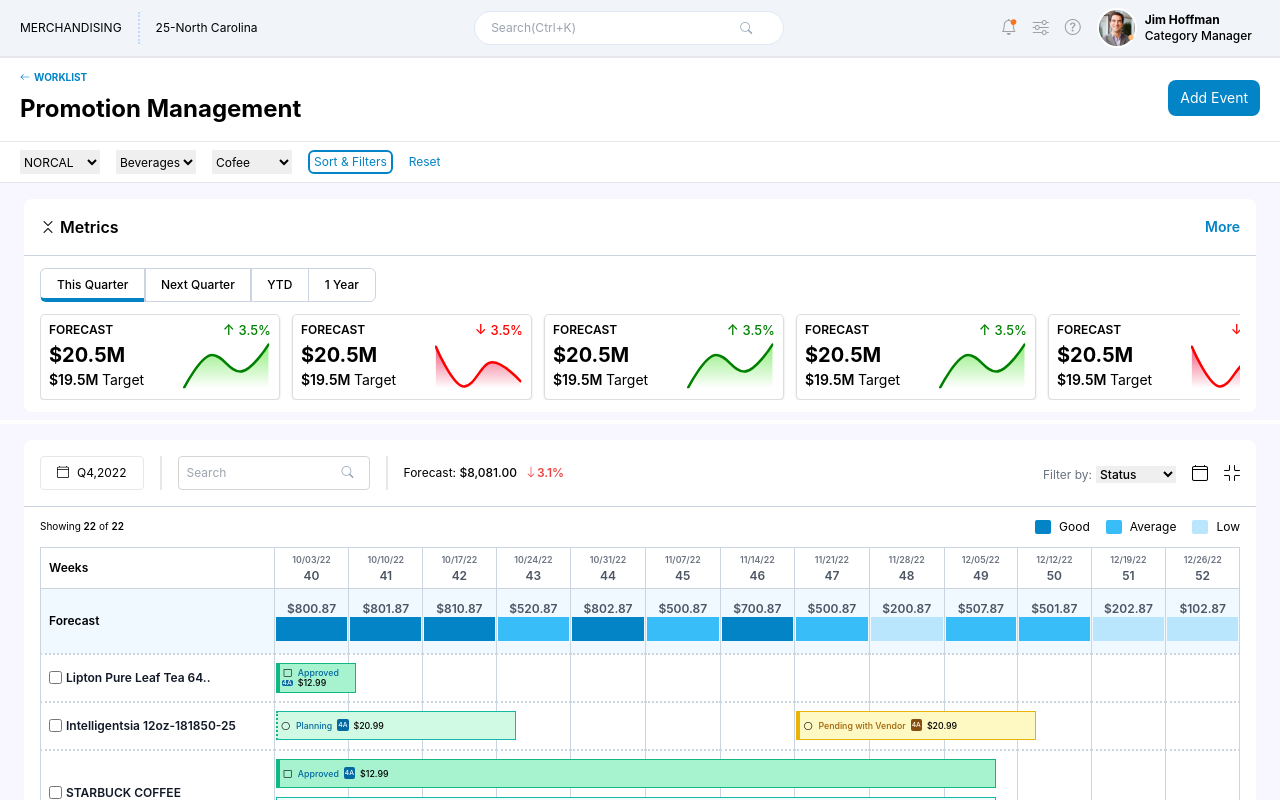
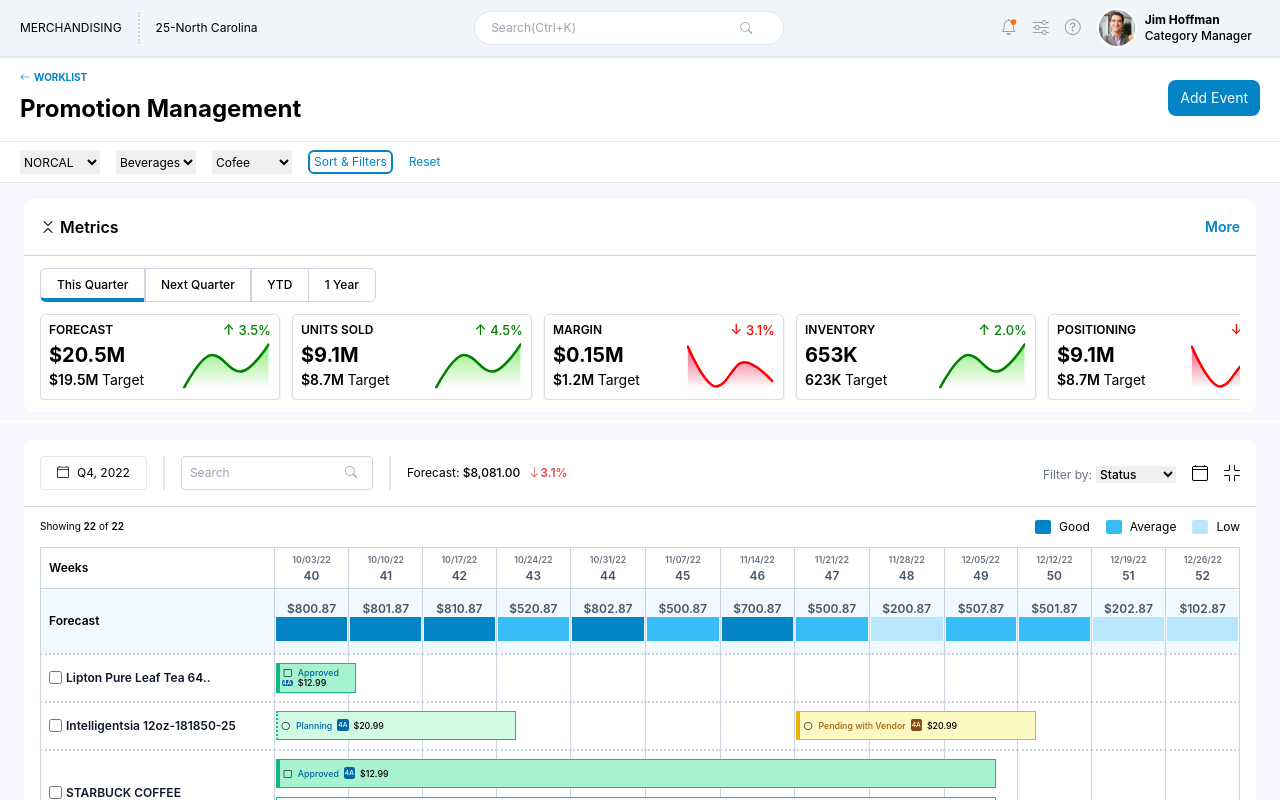
Before and after one commit to anubhavcse08/abs_poc_moonraft, a React (Create React App) app: page / in a window 1280 px wide. Shown: the top 800 px of the page. Built offline with nearby package versions, Linux system fonts and the light colour scheme.

Commit message:
Dynamic data for graph

```diff
--- a/package.json
+++ b/package.json
@@ -1,5 +1,5 @@
 {
-  "homepage": "http://umesh-pati1.github.io/albertsons-poc",
+  "homepage": "http://anubhavcse08.github.io/albertsons-poc",
   "name": "albertsons-poc",
   "version": "0.1.0",
   "private": true,
--- a/src/App.js
+++ b/src/App.js
@@ -1,4 +1,4 @@
-import React, { useState } from "react";
+import React, { useEffect, useState } from "react";
 import "./App.css";
 import TableDesc from "./components/dashboard/TableDesc";
 import TopHeader from "./components/TopHeader/TopHeader";
@@ -7,11 +7,16 @@ import TimeButtonMenu from "./components/metrics/TimeButtonMenu";
 import Header from "./components/header/header";
 import Form from "./components/Form/form";
 import { header } from "./apiData/header";
+import { pageData } from "./apiData/metrics";
 import TitleForecastStatus from "./components/dashboard/TitleForecastStatus";
 
 const App = () => {
 
   const [selectStatus, setselectStatus] = useState('Status');
+  const [resultShow, setResultShow] = useState(0);
+  const [currentQuater, setCurrentQuater] = useState('This Quarter');
+  const [currentQuaterData, setCurrentQuaterData] = useState([]);
+
   const options = {
     title: "FORECAST",
     actualAmount: "$20.5M",
@@ -19,8 +24,20 @@ const App = () => {
     growthPercent: "3.5%",
   };
   const onSelectStatus = (event) => {
-    // console.log("EEEEEEEEEEE", event.target.value);
     setselectStatus(event.target.value);
+  }
+  const onShowResult = (numberOfData) => {
+    setResultShow(numberOfData);
+  }
+  useEffect(() => {
+    const currentQuaterDataValue = pageData.metricDetails.find(data => data.quarter === currentQuater);
+    setCurrentQuaterData(currentQuaterDataValue);
+  }, [currentQuater]);
+
+  const getCurrentQuater = (currentQuaterValue) => {
+    setCurrentQuater(currentQuaterValue);
+    // const currentQuaterDataValue = pageData.metricDetails.find(data => data.quarter === currentQuaterValue);
+    // setCurrentQuaterData(currentQuaterDataValue);
   }
   // function findSubsets(subset, nums, output, index) {
   //   console.log(output, 'BBBBBBBBBB ', index)
@@ -40,7 +57,7 @@ const App = () => {
   // let subset = [];
   // console.log("subsettttttttttttttttttttttttttttttttttttttt");
   // findSubsets(subset, [1, 2, 3], [], 0);
-
+  console.log("currentQuaterData", currentQuaterData)
   return (
     <div className="App">
       <TopHeader header={header}></TopHeader>
@@ -57,14 +74,11 @@ const App = () => {
             </button>
           </div>
           <div class="card-body py-3 px-4">
-            <TimeButtonMenu />
-
+            <TimeButtonMenu getCurrentQuater={getCurrentQuater} />
             <div className="card-graph-container item-flex-row gap-3">
-              <GraphCard options={options} isGrowth={true} />
-              <GraphCard options={options} isGrowth={false} />
-              <GraphCard options={options} isGrowth={true} />
-              <GraphCard options={options} isGrowth={true} />
-              <GraphCard options={options} isGrowth={false} />
+              {currentQuaterData && currentQuaterData.metrics && currentQuaterData.metrics.map(data => {
+                return <GraphCard options={data} isGrowth={data.isTrendPositive} />
+              })}
             </div>
           </div>
         </div>
@@ -74,7 +88,7 @@ const App = () => {
           <div class="card-header flex flex-wrap gap-y-2 gap-x-4 md:gap-0 items-center p-4 border-b border-slate-300 text-xs">
             <div className="inline-flex md:contents order-1 items-center gap-4">
               <div className="relative border rounded p-1 md:py-2 md:px-4">
-                <i class="bi bi-calendar4 pr-2"></i>Q4,2022
+                <i class="bi bi-calendar4 pr-2"></i>{currentQuaterData.period}
               </div>
 
               <div className="border w-px mx-4 py-4 hidden md:block order-3"></div>
@@ -105,7 +119,7 @@ const App = () => {
                 <label className="text-gray-500">Filter by:</label>
                 <select class="font-medium ml-1 pr-1" onChange={onSelectStatus}>
                   <option value="Status" selected>Status</option>
-                  <option value="Accepted">Accepted</option>
+                  <option value="Approved">Approved</option>
                   <option value="Draft">Draft</option>
                   <option value="Planning">Planning</option>
                   <option value="Executed">Executed</option>
@@ -123,10 +137,10 @@ const App = () => {
             </div>
           </div>
           <div class="card-body py-3 px-4">
-            <TitleForecastStatus />
-            <TableDesc selectStatus={selectStatus} />
+            <TitleForecastStatus resultShow={resultShow} />
+            <TableDesc selectStatus={selectStatus} onShowResult={onShowResult} />
             <div className="flex justify-center">
-              <button className="px-1 py-0.5 text-sky-600 mx-auto rounded border md:border-2 border-sky-600 md:rounded-md text-xs">
+              <button className="px-3 py-1.5 text-sky-600 mx-auto rounded border md:border-2 border-sky-600 md:rounded-md text-xs">
                 Load More
               </button>
             </div>
--- a/src/apiData/metrics.js
+++ b/src/apiData/metrics.js
@@ -46,7 +46,7 @@ export const pageData = {
                 name: "FORECAST",
                 currentValue: "$30.5M",
                 targetValue: "$29.5M",
-                isTrendPositive: true,
+                isTrendPositive: false,
                 percentChange: "2.5%"
             },
             {
@@ -67,14 +67,14 @@ export const pageData = {
                 name: "INVENTORY (week of 3/5)",
                 currentValue: "453K",
                 targetValue: "323K",
-                isTrendPositive: true,
+                isTrendPositive: false,
                 percentChange: "1.0%"
             },
             {
                 name: "POSITIONING",
                 currentValue: "$3.1M",
                 targetValue: "$4.7M",
-                isTrendPositive: false,
+                isTrendPositive: true,
                 percentChange: "5.2%"
             }
         ]
--- a/src/components/dashboard/TableDesc.js
+++ b/src/components/dashboard/TableDesc.js
@@ -4,8 +4,27 @@ import TableBody from "./TableBody";
 import TableHeader from "./TableHeader";
 
 const TableDesc = (props) => {
-    const [weekWiseDetails, setWeekWiseDetails] = useState(weekWiseData);
-    const { selectStatus } = props;
+    const { selectStatus, onShowResult } = props;
+    const [weekWiseDetails, setWeekWiseDetails] = useState(weekWiseData.data);
+
+    const selectedStatusData = () => {
+        let filterData = [];
+        weekWiseDetails.map((item) => {
+            for (let i = 0; i < item.forecastInfo.length; i++) {
+                const data = item.forecastInfo[i];
+                const status = data.status === "Pending with Vendor" ? "Pending" : data.status;
+                if (status === selectStatus) {
+                    filterData.push(item);
+                    break;
+                }
+            }
+        });
+        if (selectStatus === 'Status' && filterData.length === 0) {
+            filterData = weekWiseDetails;
+        }
+        onShowResult(filterData.length);
+        return filterData;
+    }
     const renderTableHeader = () => {
         return (
             <>
@@ -16,7 +35,8 @@ const TableDesc = (props) => {
     }
 
     const renderTableData = () => {
-        return weekWiseDetails.data.map((item, index) => {
+        const selectedData = selectedStatusData();
+        return selectedData.map((item, index) => {
             return <tr key={index} className="border-dotted border-t-2 border-y-slate-300">
                 <td className='py-2 border border-x-slate-300 bg-white font-semibold w-60 px-2'>
                     <div className='flex flex-row items-center'>
--- a/src/components/dashboard/TableHeader.js
+++ b/src/components/dashboard/TableHeader.js
@@ -19,7 +19,7 @@ const getForecastStatus = (targetType) => {
     return bgColor;
 }
 const TableHeader = ({ headerTitle }) => {
-    const [foreCastDetails, setForeCastDetails] = useState(foreCastInfo);
+    const [foreCastDetails] = useState(foreCastInfo);
     return <tr className={`${headerTitle === 'Weeks' ? 'bg-white' : 'bg-sky-50'}`}>
         <th className='py-2 border border-slate-300 font-semibold w-60 px-2 text-left text-xs'>{headerTitle}</th>
         {foreCastDetails.map((item, index) => {
--- a/src/components/dashboard/TitleForecastStatus.js
+++ b/src/components/dashboard/TitleForecastStatus.js
@@ -1,16 +1,16 @@
 import React from "react";
 import { weekWiseData } from "../../apiData/forecastData";
 
-const TitleForecastStatus = () => {
+const TitleForecastStatus = ({resultShow}) => {
   const forecastStatus = [
     { title: "Good", bgColor: "bg-sky-600" },
     { title: "Average", bgColor: "bg-sky-400" },
-    { title: "Low", bgColor: "bg-sky-200" },
+    { title: "Low", bgColor: "bg-sky-200" }
   ];
   return (
     <div className="flex flex-row justify-between item-center">
       <div className="text-xss">
-        Showing <span className="font-semibold">22</span> of{" "}
+        Showing <span className="font-semibold">{resultShow}</span> of{" "}
         <span className="font-semibold">{weekWiseData.data.length}</span>
       </div>
       <div className="flex flex-row text-xs gap-3 md:gap-4">
--- a/src/components/metrics/GraphCard.js
+++ b/src/components/metrics/GraphCard.js
@@ -3,14 +3,14 @@ import SplineChart from "../SplineChart";
 
 const GraphCard = (props) => {
   const {
-    options: { title, actualAmount, tagetAmount, growthPercent },
+    options: { name, currentValue, targetValue, percentChange },
     isGrowth,
   } = props;
 
   return (
     <div className="card-layout w-60 shrink-0 px-2 py-1">
       <div className="card-title item-flex-row items-center">
-        <div className="title font-semibold text-xs">{title}</div>
+        <div className="title font-semibold text-xs">{name}</div>
         <div
           className={`growth-amount ${isGrowth ? "growth-up" : "growth-down"}`}
         >
@@ -19,14 +19,14 @@ const GraphCard = (props) => {
           ) : (
             <span className="arrow-down">&#8595; </span>
           )}
-          {growthPercent}
+          {percentChange}
         </div>
       </div>
       <div className="graph-amount-label item-flex-row">
         <div className="amount-details item-flex-column">
-          <div className="actual-amount text-xl font-bold">{actualAmount}</div>
+          <div className="actual-amount text-xl font-bold">{currentValue}</div>
           <div className="target-amount">
-            {tagetAmount} <span className="target-label">Target</span>
+            {targetValue} <span className="target-label">Target</span>
           </div>
         </div>
         <div className="spline-graph">
--- a/src/components/metrics/TimeButtonMenu.js
+++ b/src/components/metrics/TimeButtonMenu.js
@@ -6,6 +6,7 @@ const tabs = ["This Quarter", "Next Quarter", "YTD", "1 Year"];
 const TimeButtonMenu = (props) => {
   const [checked, setChecked] = useState(tabs[0]);
   const getChecked = (e) => {
+    props.getCurrentQuater(e.target.innerText);
     setChecked(e.target.innerText);
   };
   return (
@@ -13,7 +14,7 @@ const TimeButtonMenu = (props) => {
       <ul className="flex items-stretch text-xs font-medium">
         {tabs.map((tab, i) => (
           <li
-            className={"tab " + (checked == tab ? "is-active" : "")}
+            className={"cursor-pointer tab " + (checked === tab ? "is-active" : "")}
             onClick={getChecked}
           >
             {tab}
```
